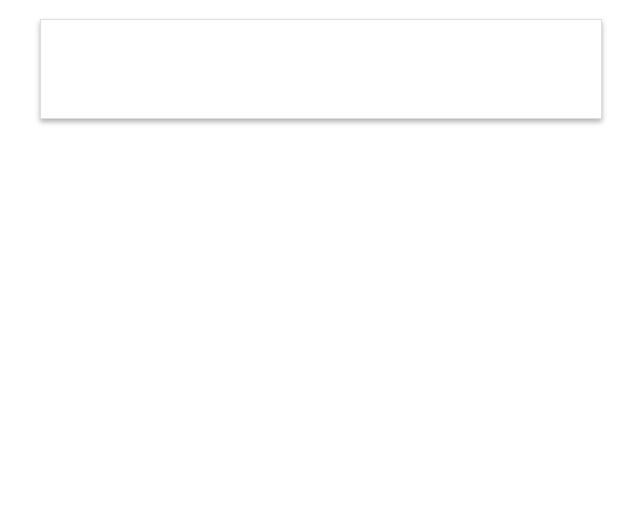
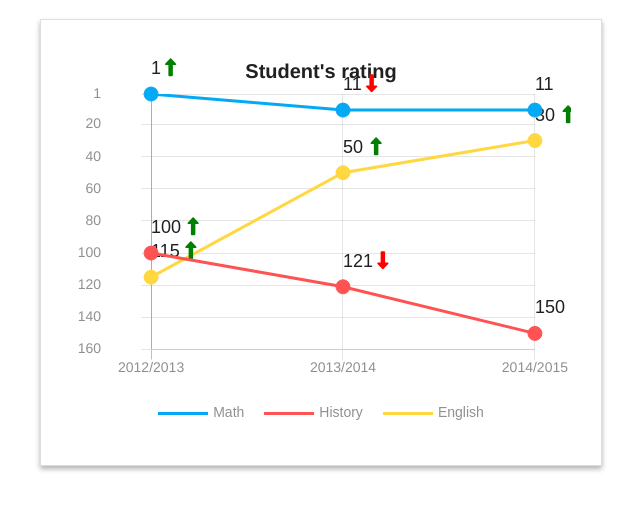
Before and after one commit to Kinglet1/Chart, a website: page index.html in a window 1280 px wide. Shown: the part 61-572 px from the top of the page, without its empty margins (319-959 px from the left). Drawn offline with nearby package versions, Linux system fonts and the light colour scheme; the site is published under a folder, as on GitHub Pages, so addresses that start at the root find nothing.

Commit message:
Add fix path to node_modules

```diff
--- a/index.html
+++ b/index.html
@@ -4,8 +4,8 @@
 		<meta charset="utf-8">
 		<title>Customized chart with Chart.js</title>
 
-		<script src="/node_modules/jquery/dist/jquery.min.js"></script>
-		<script src="/node_modules/chart.js/dist/Chart.min.js"></script>
+		<script src="node_modules/jquery/dist/jquery.min.js"></script>
+		<script src="node_modules/chart.js/dist/Chart.min.js"></script>
 
 		<script>
 			$(document).ready(function() {
@@ -291,7 +291,7 @@
 		</script>
 	</head>
 
-	<link rel="stylesheet" href="/node_modules/font-awesome/css/font-awesome.min.css">
+	<link rel="stylesheet" href="node_modules/font-awesome/css/font-awesome.min.css">
 
 	<style>
 		.canvas-holder {
```
